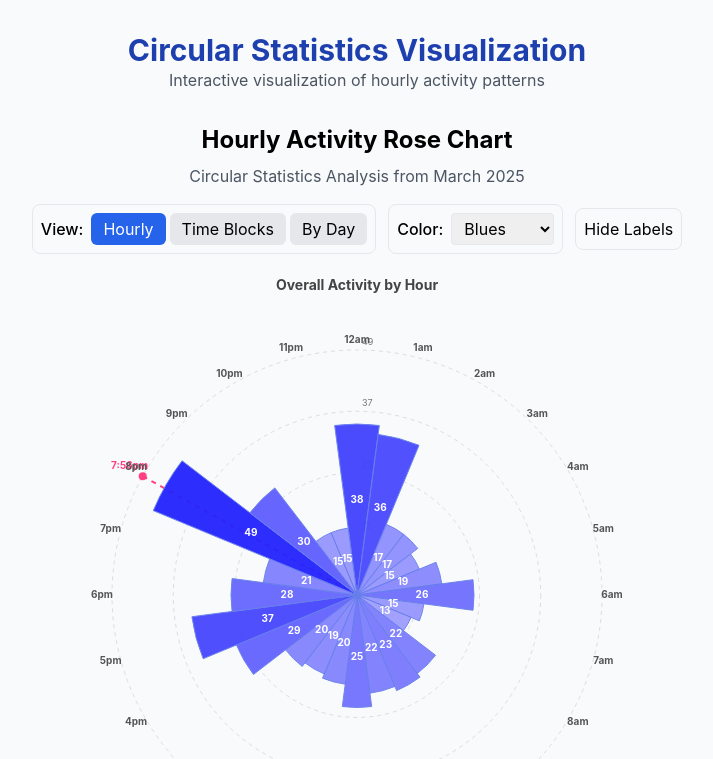
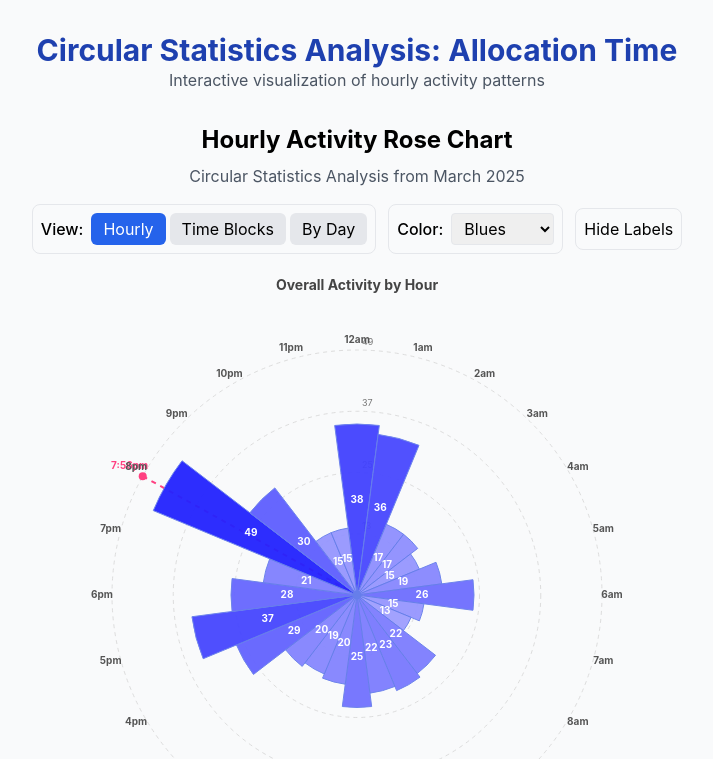
Before and after one commit to dcicantab5/csa-allocation-time, a plain HTML site: page index.html in a window 1280 px wide. Shown: the top 759 px of the page, without its empty margins (283-996 px from the left). Drawn offline with nearby package versions, Linux system fonts and the light colour scheme.

Commit message:
Update index.html

```diff
--- a/index.html
+++ b/index.html
@@ -3,7 +3,7 @@
 <head>
   <meta charset="UTF-8">
   <meta name="viewport" content="width=device-width, initial-scale=1.0">
-  <title>Circular Statistics Visualization</title>
+  <title>Circular Statistics Analysis: Allocation Time</title>
 
   <!-- Load React, React DOM and Babel -->
   <script src="https://unpkg.com/react@17/umd/react.development.js"></script>
@@ -52,7 +52,7 @@
 <body class="bg-gray-50">
   <div class="container">
     <header class="header">
-      <h1 class="text-3xl font-bold text-blue-800">Circular Statistics Visualization</h1>
+      <h1 class="text-3xl font-bold text-blue-800">Circular Statistics Analysis: Allocation Time</h1>
       <p class="text-gray-600">Interactive visualization of hourly activity patterns</p>
     </header>
 
```
